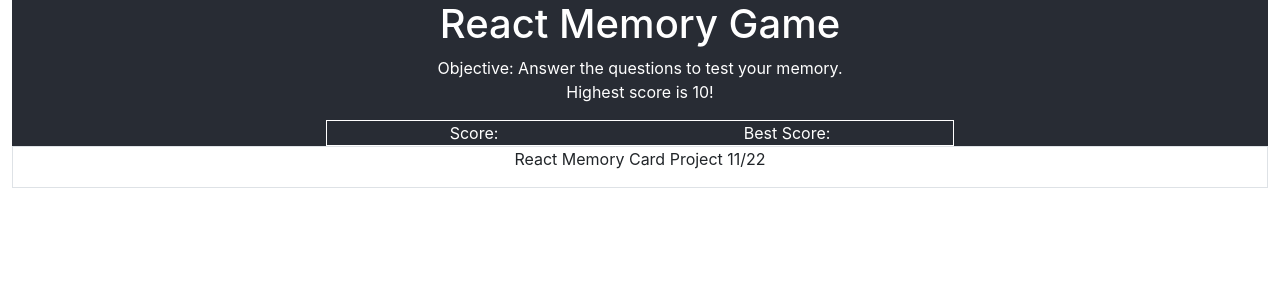
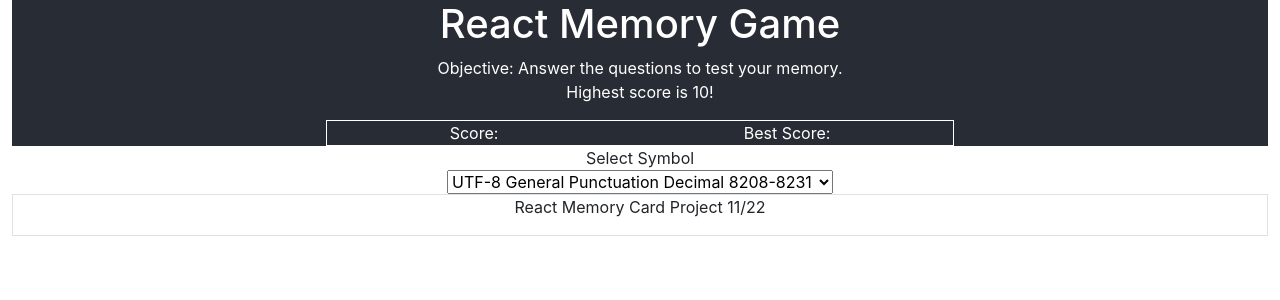
Before and after one commit to reidbraswell1/react-memory-card-project, a React (Create React App) app: page / in a window 1280 px wide. Shown: the top 300 px of the page. Built offline with nearby package versions, Linux system fonts and the light colour scheme.

Commit message:
Adding symbol selection

```diff
--- a/src/App.jsx
+++ b/src/App.jsx
@@ -5,10 +5,37 @@ import Footer from './components/Footer.jsx';
 
 
 class App extends Component {
+
+  constructor(props) {
+    super(props);
+  }
+
   render() {
+
+    const generalPunctuationMin1 = 8208;
+    const generalPunctuationMax1 = 8231;
+    const generalPunctuationMin2 = 8240;
+    const generalPunctuationMax2 = 8286;
+    const currencySymbolsMin1 = 8352;
+    const currencySymbolsMax2 = 8399;
+    const arrowsMin = 8592;
+    const arrowsMax = 8703;
+
     return (
       <main className="App">
         <Header className="App-header" Title="React Memory Game"></Header>
+        <label className="labels" for="symbol-select">Select Symbol</label>
+        <select id="symbol-select" name="symbol">
+          <option value="generalPunctuation1">UTF-8 General Punctuation Decimal {generalPunctuationMin1}-{generalPunctuationMax1}</option>
+          <option value="generalPunctuation2">UTF-8 General Punctuation Decimal {generalPunctuationMin2}-{generalPunctuationMax2}</option>
+          <option value="currencySymbols">UTF-8 Currency Symbols Decimal {currencySymbolsMin1}-{currencySymbolsMax2}</option>
+          <option value="arrows">UTF-8 Arrows {arrowsMin}-{arrowsMax}</option>
+          <option value=""></option>
+          <option value=""></option>
+          <option value=""></option>
+          <option value=""></option>
+          <option value=""></option>
+        </select>
         <Footer Footer="React Memory Card Project 11/22"></Footer>
       </main>);
   }
```
